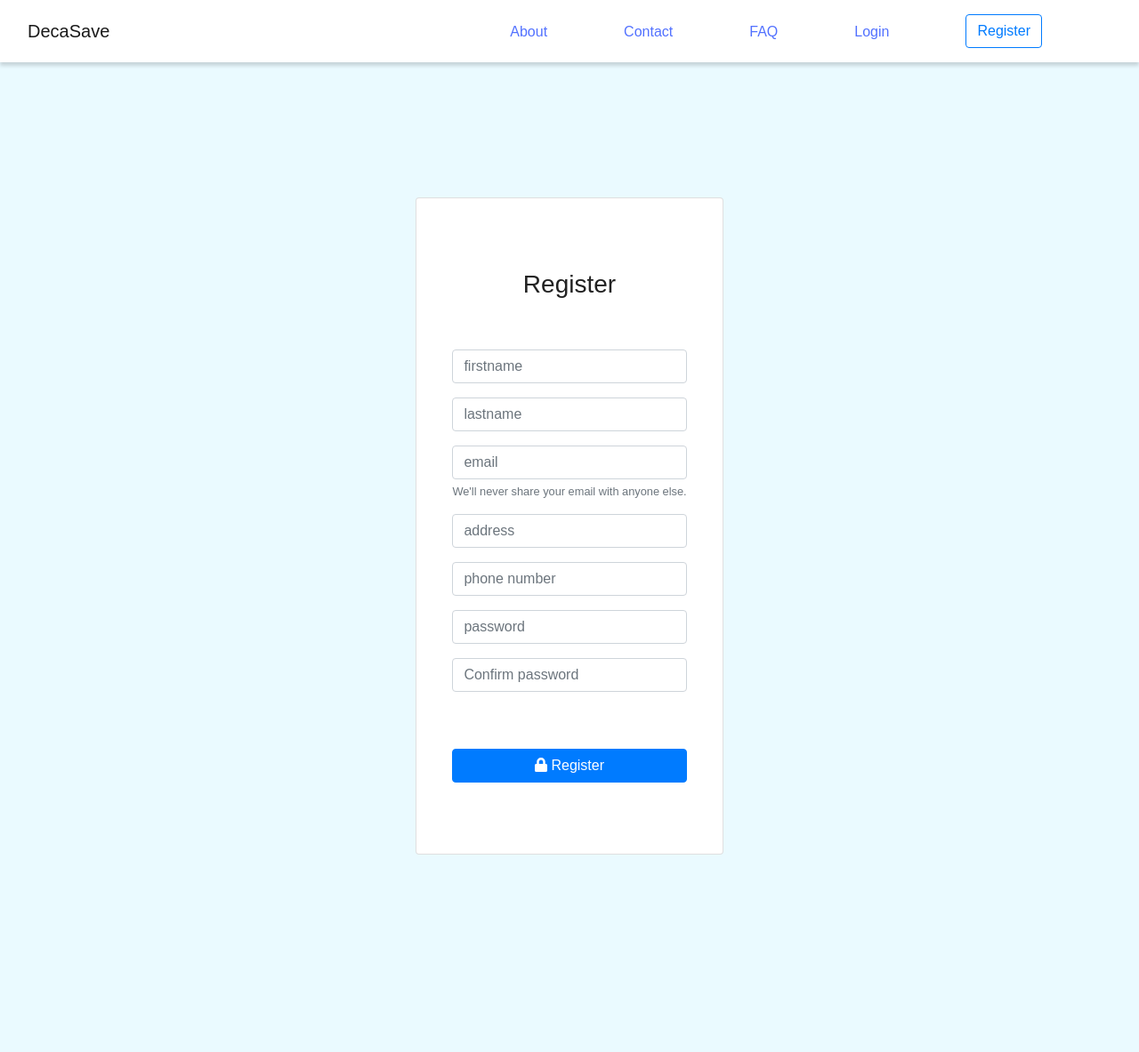
After one commit to wptechprodigy/decasave, a Flask app: template templates/register.html in a window 1280 px wide. The commit adds this page. Shown: the whole page at 89% size. Run offline with Flask 2, Linux system fonts and the light colour scheme; the template is opened without the code that fills it, so the values that code supplies are empty; some libraries are stand-ins or nearby versions.

Commit message:
create register page

```diff
--- a/static/style.css
+++ b/static/style.css
@@ -41,3 +41,9 @@ html, body{
     padding: 5rem 2.5rem;
     margin: 20% auto;
   }
+  .reghead{
+    padding-bottom: 3rem;
+  }
+  .regbtn{
+    margin-top: 3rem;
+  }
--- /dev/null
+++ b/templates/register.html
@@ -0,0 +1,69 @@
+<!DOCTYPE html>
+<html lang="en">
+<head>
+  <meta charset="UTF-8">
+    <meta name="viewport" content="width=device-width, initial-scale=1.0">
+    <meta http-equiv="X-UA-Compatible" content="ie=edge">
+    <link rel="stylesheet" href="https://maxcdn.bootstrapcdn.com/bootstrap/4.0.0/css/bootstrap.min.css"
+    integrity="sha384-Gn5384xqQ1aoWXA+058RXPxPg6fy4IWvTNh0E263XmFcJlSAwiGgFAW/dAiS6JXm" crossorigin="anonymous">
+    <link rel="stylesheet" href=" https://use.fontawesome.com/releases/v5.0.7/css/all.css">
+    <link rel="stylesheet" href="../static/style.css">
+    <title>DecaSave: Register</title>
+</head>
+<body>
+  <header>
+      <nav class="navbar navbar-expand-md navbar-light nav-styling fixed-top justify-content-center">
+      <div class="container-fluid">
+          <a class="navbar-brand" href="#">DecaSave</a>
+          <button class="navbar-toggler" type="button" data-toggle="collapse" data-target="#navbarResponsive">
+              <span class="navbar-toggler-icon"></span>
+          </button>
+          <div class="collapse navbar-collapse" id="navbarResponsive">
+              <ul class="navbar-nav ml-auto">
+                  <li class="nav-item top-space nav-spacing"><a class="nav-link txt-color" href="#">About</a></li>
+                  <li class="nav-item top-space nav-spacing"><a class="nav-link txt-color" href="#contact">Contact</a></li>
+                  <li class="nav-item top-space nav-spacing"><a class="nav-link txt-color" href="#faq">FAQ</a></li>
+                  <li class="nav-item top-space nav-spacing"><a class="nav-link txt-color" href="#login">Login</a></li>
+                  <li class="nav-item nav-spacing"><a class="nav-link txt-color" href="#register"><button  type="button" class="btn btn-outline-primary btn-color">Register</button></a></li>
+              </ul>
+          </div>
+      </div>
+      </nav>
+  </header>
+  <div class="container" id="login-container">
+    <div class="d-flex justify-content-center rounded">
+      <form class="card" action="" id="regform">
+        <h3 class="text-center reghead">Register</h3>
+        <div class="form-group">
+            <input type="text" class="form-control" id="firstname" placeholder="firstname">
+          </div>
+          <div class="form-group">
+            <input type="text" class="form-control" id="lastname" placeholder="lastname">
+          </div>
+        <div class="form-group">
+          <input type="email" class="form-control" id="email" aria-describedby="email" placeholder="email">
+          <small id="email" class="form-text text-muted">We'll never share your email with anyone else.</small>
+        </div>
+        <div class="form-group">
+            <input type="text" class="form-control" id="address" placeholder="address">
+          </div>
+        <div class="form-group">
+          <input type="text" class="form-control" id="phonenumber" placeholder="phone number">
+        </div>
+        <div class="form-group">
+            <input type="password" class="form-control" id="password" placeholder="password">
+          </div>
+        <div class="form-group">
+            <input type="password" class="form-control" id="confirmpassword" placeholder="Confirm password">
+          </div>
+        <button type="submit" class="btn btn-primary regbtn"><i class="fas fa-lock"></i> Register</button>
+      </form>
+    </div>
+  </div>
+
+  <script src="https://code.jquery.com/jquery-3.4.1.min.js" integrity="sha256-CSXorXvZcTkaix6Yvo6HppcZGetbYMGWSFlBw8HfCJo=" crossorigin="anonymous"></script>
+  <script src="https://cdnjs.cloudflare.com/ajax/libs/popper.js/1.12.9/umd/popper.min.js" integrity="sha384-ApNbgh9B+Y1QKtv3Rn7W3mgPxhU9K/ScQsAP7hUibX39j7fakFPskvXusvfa0b4Q" crossorigin="anonymous"></script>
+  <script src="https://maxcdn.bootstrapcdn.com/bootstrap/4.0.0/js/bootstrap.min.js" integrity="sha384-JZR6Spejh4U02d8jOt6vLEHfe/JQGiRRSQQxSfFWpi1MquVdAyjUar5+76PVCmYl" crossorigin="anonymous"></script>
+  <script src="https://use.fontawesome.com/releases/v5.0.8/js/all.js"></script>
+</body>
+</html>
```
